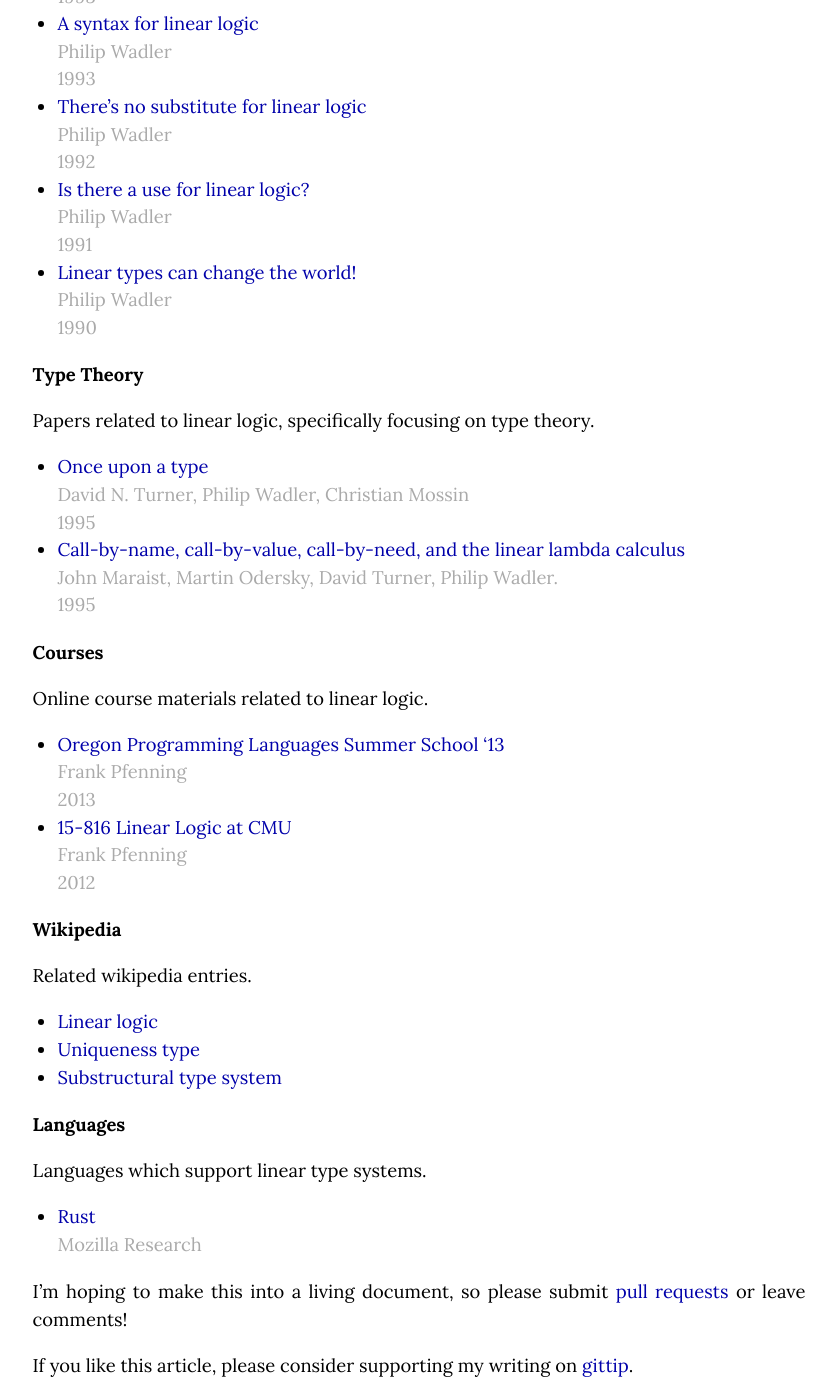
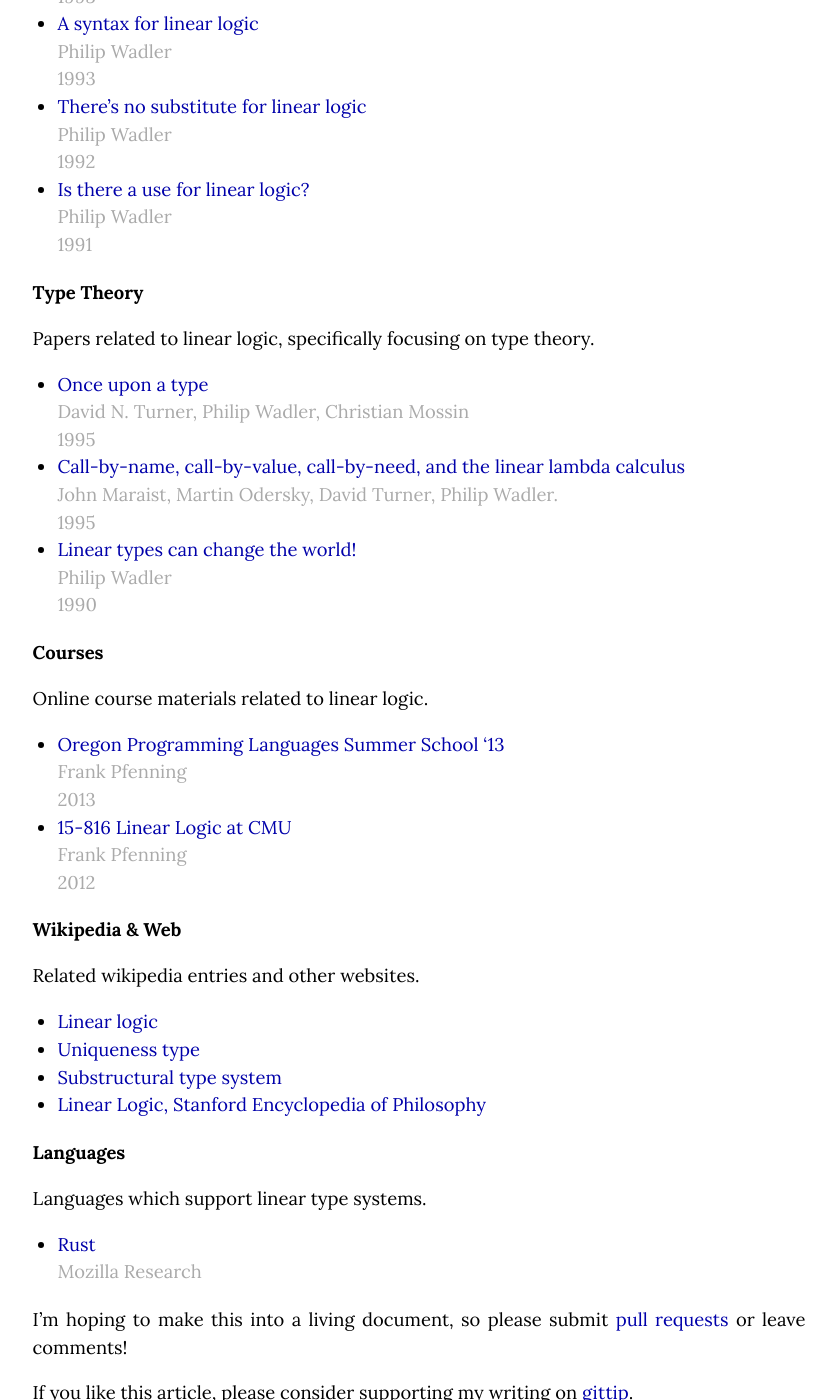
Before and after one commit to cmeiklejohn/cmeiklejohn.github.io, a Jekyll site: the page built from _posts/2014-01-03-readings-in-linear-logic.markdown, in a window 1280 px wide and 1400 px high, scrolled down 698 px. Shown: the whole window, without its empty margins (221-1057 px from the left). Built offline with Jekyll 4.4.1, drawn with Linux system fonts in a browser that asks for light colours; comment, search, counter and statistics services are not loaded.

Commit message:
Add more.

```diff
--- a/_posts/2014-01-03-readings-in-linear-logic.markdown
+++ b/_posts/2014-01-03-readings-in-linear-logic.markdown
@@ -33,9 +33,6 @@ Papers related directly to linear logic.
 * [Is there a use for linear logic?](http://homepages.inf.ed.ac.uk/wadler/papers/linearuse/linearuse.ps)
   <span class="author">Philip Wadler</span>
   <span class="date">1991</span>
-* [Linear types can change the world!](http://homepages.inf.ed.ac.uk/wadler/papers/linear/linear.ps)
-  <span class="author">Philip Wadler</span>
-  <span class="date">1990</span>
 
 ## Type Theory
 
@@ -47,6 +44,9 @@ Papers related to linear logic, specifically focusing on type theory.
 * [Call-by-name, call-by-value, call-by-need, and the linear lambda calculus](http://homepages.inf.ed.ac.uk/wadler/papers/linearcall/linearcall.ps)
   <span class="author">John Maraist, Martin Odersky, David Turner, Philip Wadler.</span>
   <span class="date">1995</span>
+* [Linear types can change the world!](http://homepages.inf.ed.ac.uk/wadler/papers/linear/linear.ps)
+  <span class="author">Philip Wadler</span>
+  <span class="date">1990</span>
 
 ## Courses
 
@@ -59,13 +59,14 @@ Online course materials related to linear logic.
   <span class="author">Frank Pfenning</span>
   <span class="date">2012</span>
 
-## Wikipedia
+## Wikipedia & Web
 
-Related wikipedia entries.
+Related wikipedia entries and other websites.
 
 * [Linear logic](http://en.wikipedia.org/wiki/Linear_logic)
 * [Uniqueness type](http://en.wikipedia.org/wiki/Uniqueness_type)
 * [Substructural type system](http://en.wikipedia.org/wiki/Substructural_type_system)
+* [Linear Logic, Stanford Encyclopedia of Philosophy](http://plato.stanford.edu/entries/logic-linear/)
 
 ## Languages
 
```
